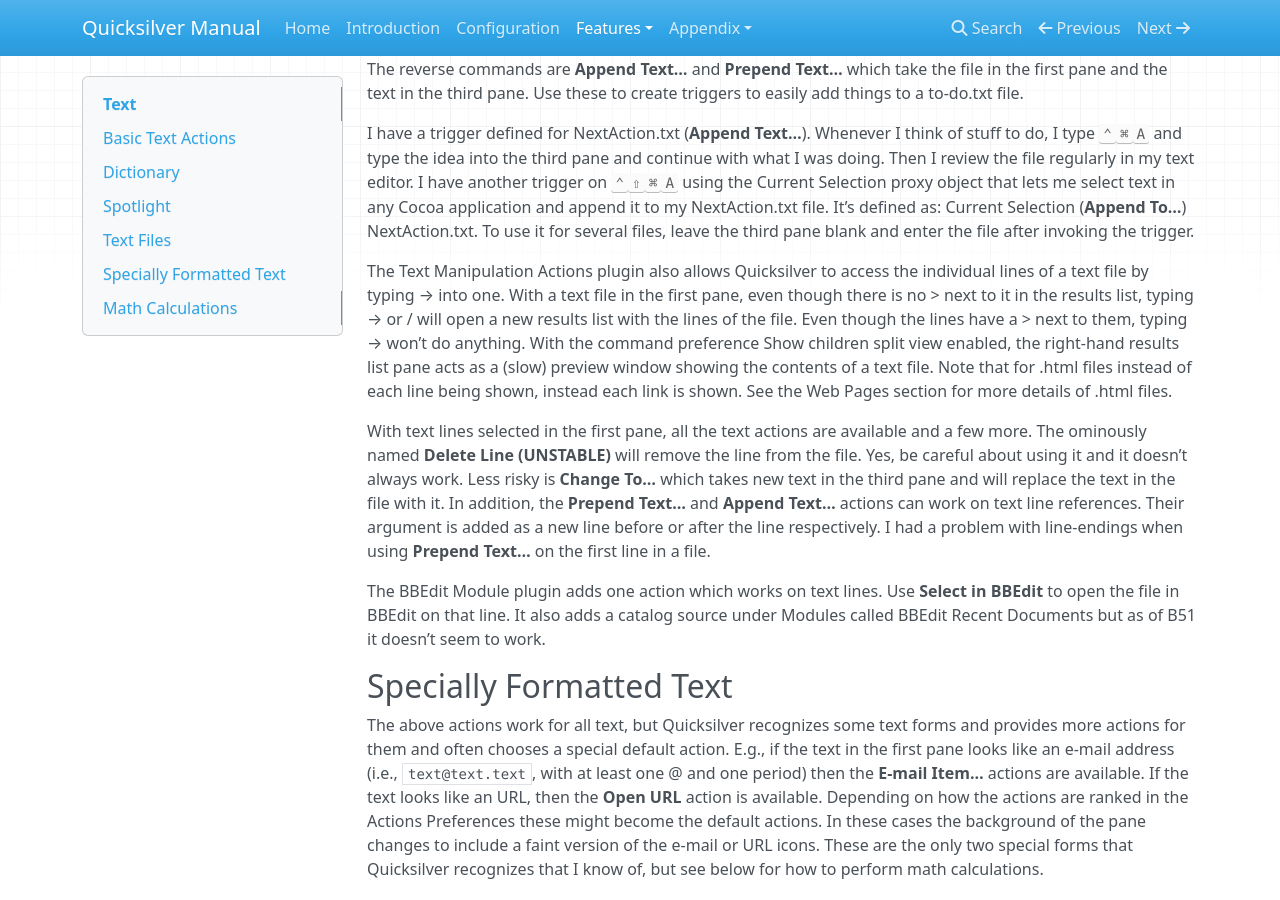
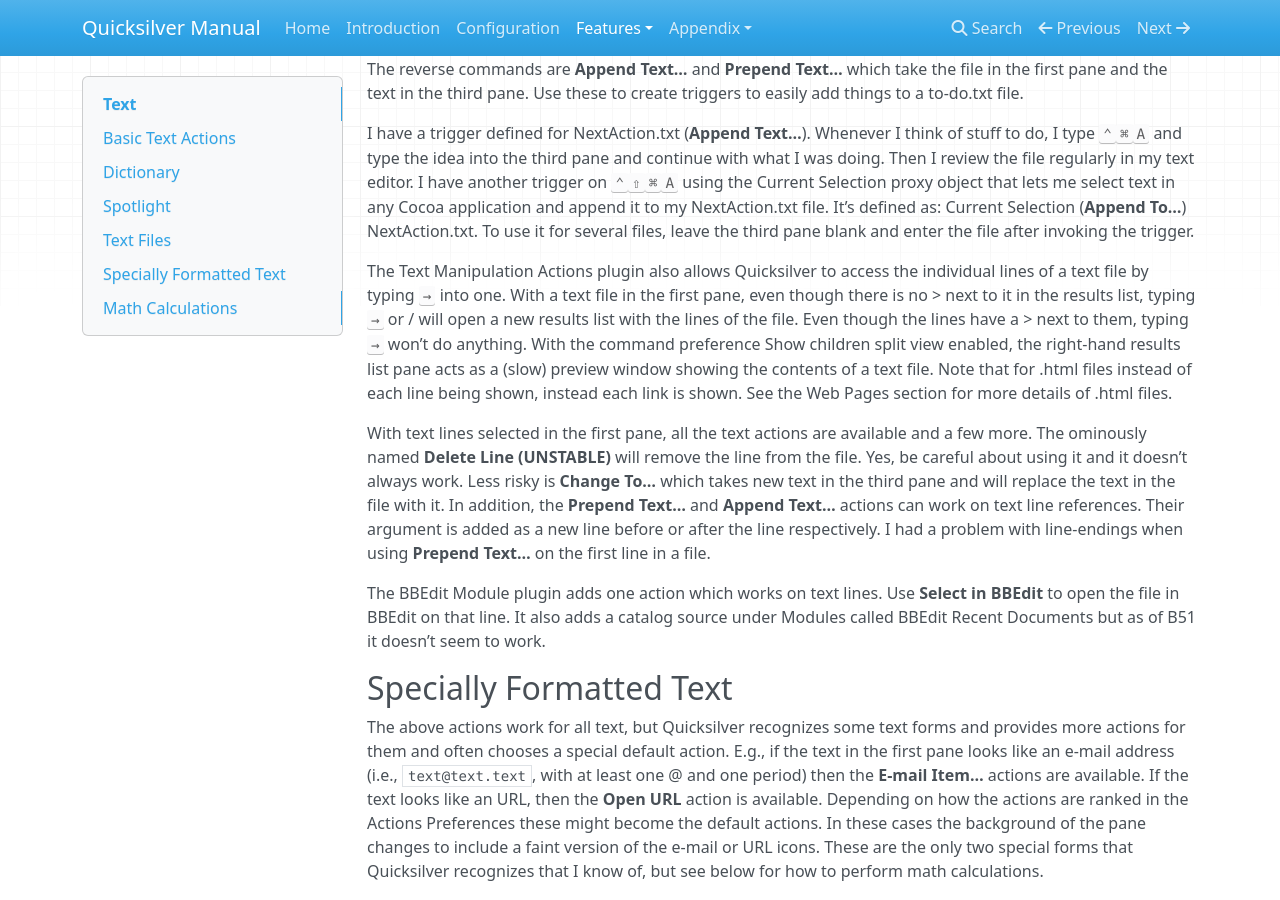
Before and after one commit to quicksilver/manual, an MkDocs documentation site: the page built from docs/Text.md, in a window 1280 px wide and 900 px high, scrolled down 3071 px. Built offline with MkDocs 1.6.1, drawn with Linux system fonts in a browser that asks for light colours; nearby versions of some CDN libraries; old or Windows-style settings are respelled for this version of MkDocs; some of the changed lines change nothing that is shown.

Commit message:
fix arrow keys

```diff
--- a/docs/Text.md
+++ b/docs/Text.md
@@ -56,7 +56,7 @@
 
 I have a trigger defined for NextAction.txt (**Append Text…**). Whenever I think of stuff to do, I type <kbd>⌃</kbd><kbd>⌘</kbd><kbd>A</kbd> and type the idea into the third pane and continue with what I was doing. Then I review the file regularly in my text editor. I have another trigger on <kbd>⌃</kbd><kbd>⇧</kbd><kbd>⌘</kbd><kbd>A</kbd> using the Current Selection proxy object that lets me select text in any Cocoa application and append it to my NextAction.txt file. It’s defined as: Current Selection (**Append To…**) NextAction.txt. To use it for several files, leave the third pane blank and enter the file after invoking the trigger.
 
-The Text Manipulation Actions plugin also allows Quicksilver to access the individual lines of a text file by typing → into one. With a text file in the first pane, even though there is no > next to it in the results list, typing → or / will open a new results list with the lines of the file. Even though the lines have a > next to them, typing → won’t do anything. With the command preference Show children split view enabled, the right-hand results list pane acts as a (slow) preview window showing the contents of a text file. Note that for .html files instead of each line being shown, instead each link is shown. See the Web Pages section for more details of .html files.
+The Text Manipulation Actions plugin also allows Quicksilver to access the individual lines of a text file by typing <kbd>→</kbd> into one. With a text file in the first pane, even though there is no > next to it in the results list, typing <kbd>→</kbd> or / will open a new results list with the lines of the file. Even though the lines have a > next to them, typing <kbd>→</kbd> won’t do anything. With the command preference Show children split view enabled, the right-hand results list pane acts as a (slow) preview window showing the contents of a text file. Note that for .html files instead of each line being shown, instead each link is shown. See the Web Pages section for more details of .html files.
 
 With text lines selected in the first pane, all the text actions are available and a few more. The ominously named **Delete Line (UNSTABLE)** will remove the line from the file. Yes, be careful about using it and it doesn’t always work. Less risky is **Change To…** which takes new text in the third pane and will replace the text in the file with it. In addition, the **Prepend Text…** and **Append Text…** actions can work on text line references. Their argument is added as a new line before or after the line respectively. I had a problem with line-endings when using **Prepend Text…** on the first line in a file.
 
```
